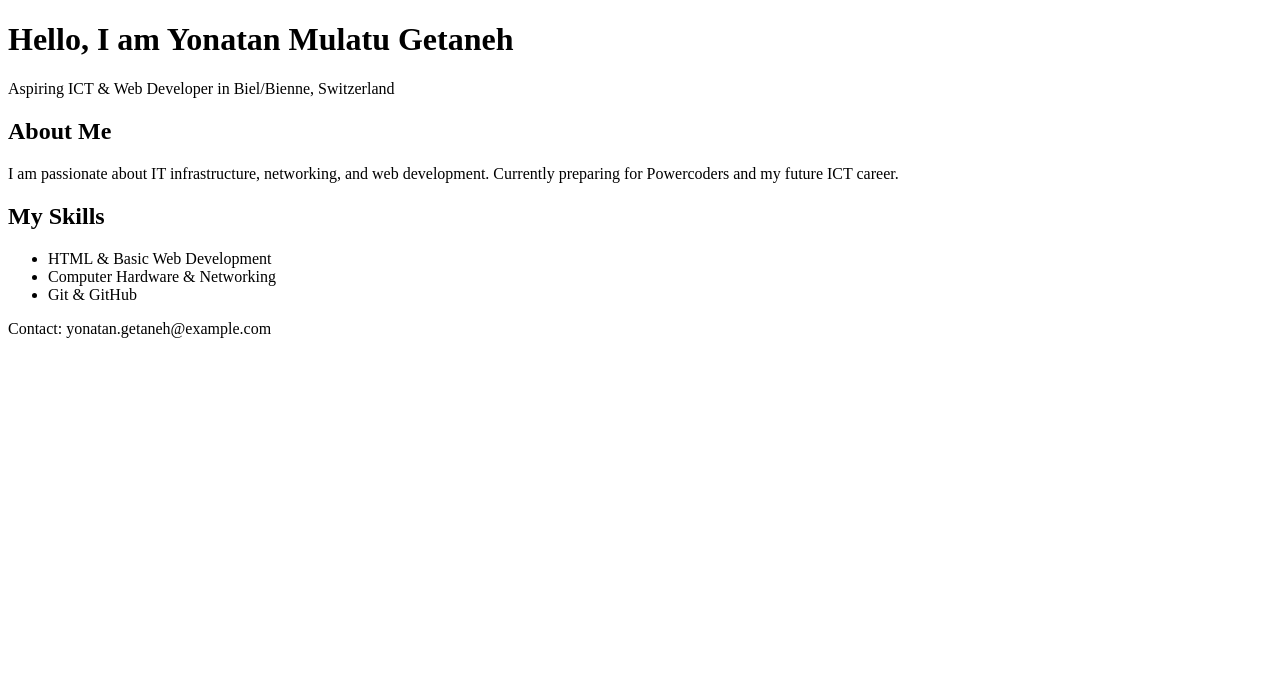
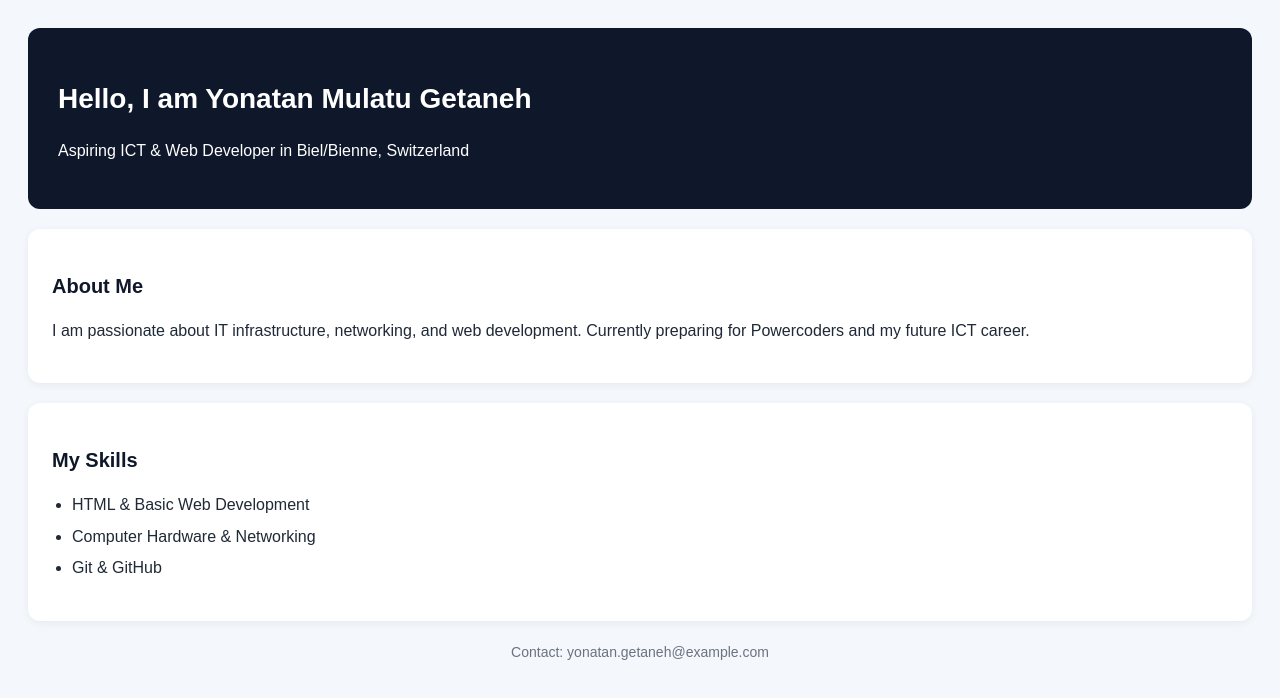
Before and after one commit to yonatan-getaneh/portifolio, a plain HTML site: page index.html in a window 1280 px wide. Drawn offline with Linux system fonts and the light colour scheme.

Commit message:
add CSS styling to portifolio

```diff
--- a/index.html
+++ b/index.html
@@ -4,6 +4,7 @@
     <meta charset="UTF-8">
     <meta name="viewport" content="width=device-width, initial-scale=1.0">
     <title>Yonatan Getaneh - Portfolio</title>
+    <link rel="stylesheet" href="style.css">
 </head>
 <body>
     <header>
--- /dev/null
+++ b/style.css
@@ -0,0 +1,51 @@
+{
+box-sizing: border-box;
+margin: 0;
+padding: 0;
+}
+body {
+font-family: Arial, sans-serif;
+background-color: #f4f7fb;
+color: #1f2937;
+line-height: 1.6;
+padding: 20px;
+}
+.container {
+max-width: 800px;
+margin: 0 auto;
+}
+header {
+background-color: #0f172a;
+color: #ffffff;
+padding: 30px;
+border-radius: 12px;
+margin-bottom: 20px;
+}
+header h1 {
+font-size: 28px;
+margin-bottom: 8px;
+}
+section {
+background-color: #ffffff;
+padding: 24px;
+border-radius: 12px;
+margin-bottom: 20px;
+box-shadow: 0 2px 8px rgba(0, 0, 0, 0.06);
+}
+section h2 {
+color: #0f172a;
+margin-bottom: 12px;
+font-size: 20px;
+}
+ul {
+padding-left: 20px;
+}
+li {
+margin-bottom: 6px;
+}
+footer {
+text-align: center;
+color: #6b7280;
+font-size: 14px;
+margin-top: 10px;
+}
```
